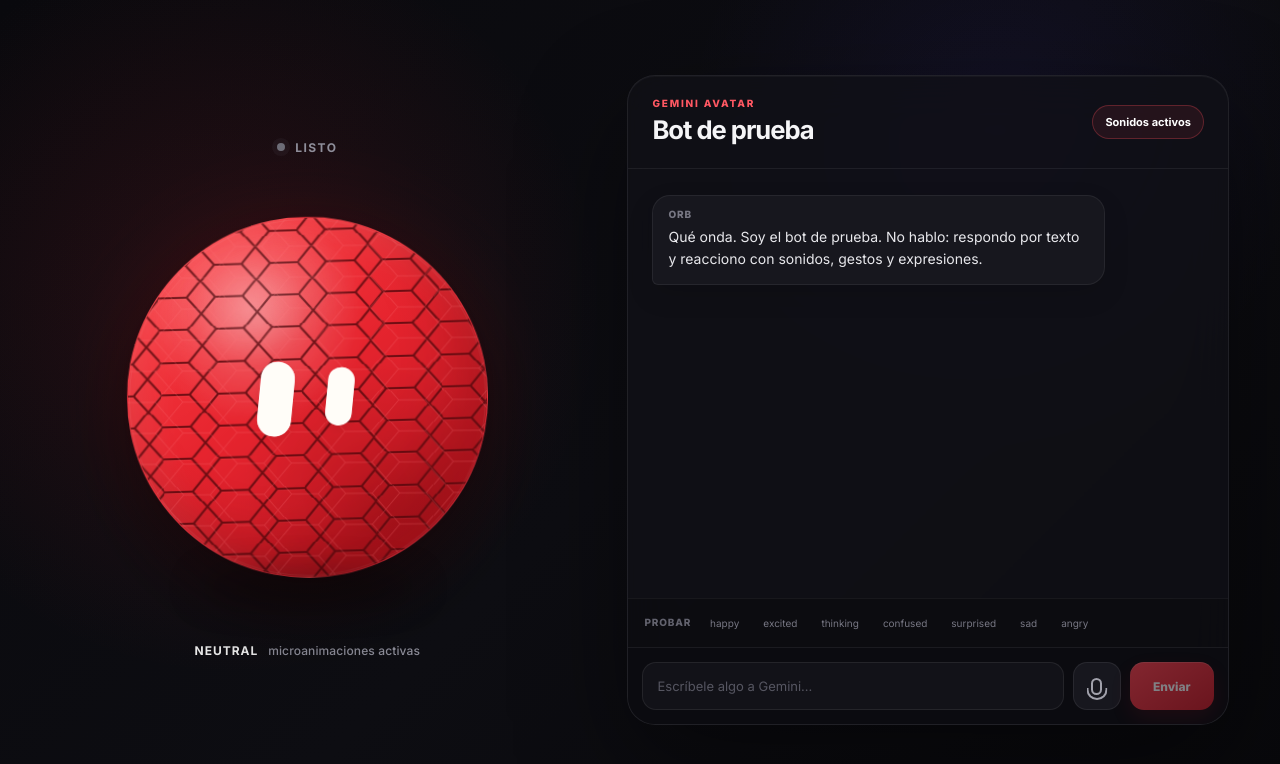
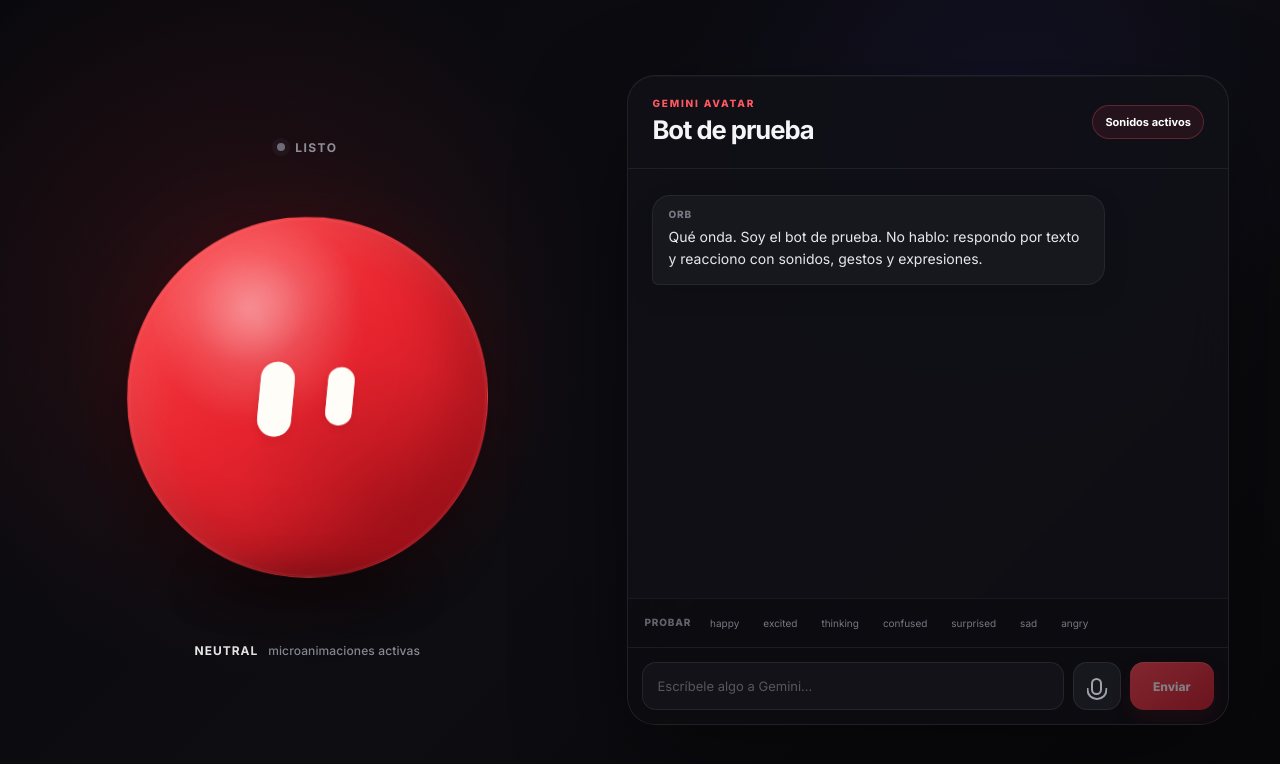
Before and after one commit to Ashrahx/Kibo, a React (Vite) app: page / in a window 1280 px wide. Shown: the top 764 px of the page. Built offline with nearby package versions, Linux system fonts and the light colour scheme.

Commit message:
Remove avatar inner pattern

```diff
--- a/src/components/Avatar.tsx
+++ b/src/components/Avatar.tsx
@@ -107,8 +107,6 @@ export function Avatar({ state, emotion, action, intensity }: AvatarProps) {
         style={style}
       >
         <div className="orb-glow" />
-        <div className="orb-grid orb-grid-a" />
-        <div className="orb-grid orb-grid-b" />
         <div className="orb-highlight" />
         <div className={`eyes ${blink ? 'is-blinking' : ''}`}>
           <span className="eye eye-left" />
```
